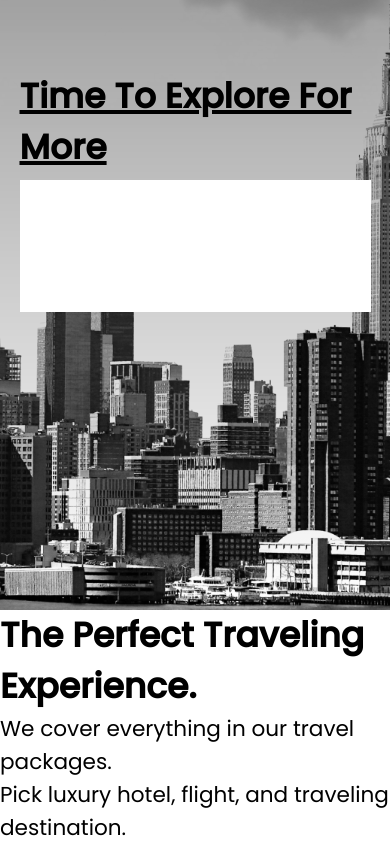
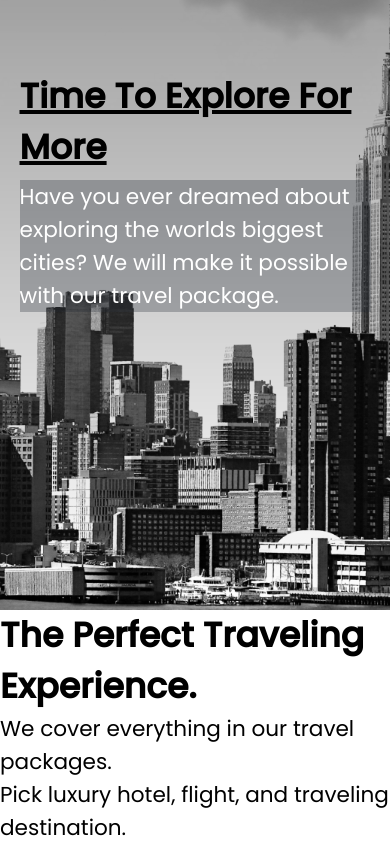
Before and after one commit to akrama23/practice-travel-website, a plain HTML site: page index.html in a window 390 px wide. Shown: the part 1094-1938 px from the top of the page. Drawn offline with Linux system fonts and the light colour scheme; a web font is replaced by a local one.

```diff
--- a/style.css
+++ b/style.css
@@ -179,6 +179,7 @@
    }
    .cloud{
        height: 40rem;
+       pointer-events: none;
    }
    .moving-cloud-1{
        z-index: -1;
@@ -187,7 +188,8 @@
        z-index: -2;
    }
    .locations-head h3{
-    background: white;
+    background: rgba(38, 45, 53, 0.3);
+    -webkit-text-fill-color: white;
    }
 
 }
```
